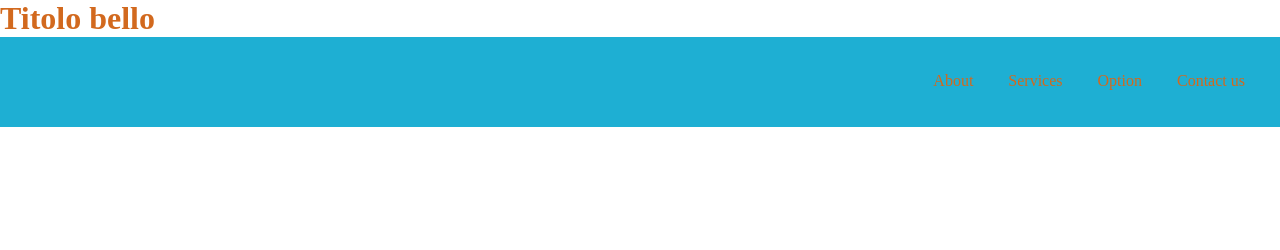
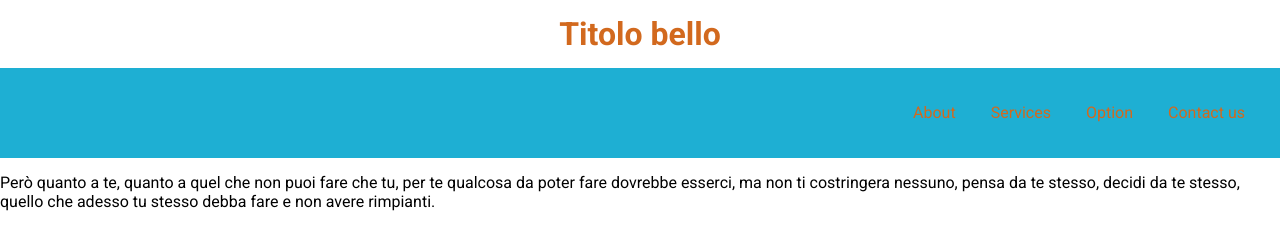
Before and after one commit to AlexAsole/html-sass-first, a website: page index.html in a window 1280 px wide. Drawn offline with Linux system fonts and the light colour scheme.

Commit message:
altre prove

```diff
--- a/index.html
+++ b/index.html
@@ -4,6 +4,8 @@
     <meta charset="UTF-8">
     <title>First SASS</title>
     <link rel='stylesheet' href='css/style.css'>
+    <link rel='preconnect' href='https://fonts.gstatic.com'>
+    <link href='https://fonts.googleapis.com/css2?family=Roboto:ital,wght@0,100;0,300;0,400;0,500;0,700;0,900;1,100;1,300;1,400;1,500;1,700;1,900&display=swap' rel='stylesheet'>
 </head>
 <body>
 
@@ -17,6 +19,9 @@
                 <li>Contact us</li>
             </ul>
         </div>
+        <div class="content">
+            Però quanto a te, quanto a quel che non puoi fare che tu, per te qualcosa da poter fare dovrebbe esserci, ma non ti costringera nessuno, pensa da te stesso, decidi da te stesso, quello che adesso tu stesso debba fare e non avere rimpianti.
+        </div>
     </div>
 
 </body>
--- a/scss/style.scss
+++ b/scss/style.scss
@@ -1,30 +1,37 @@
-$first : #d2691e;
-$second : #1eafd3;
+$firstColor : #d2691e;
+$secondColor : #1eafd3;
+$marginRegular: 15px;
 * {
     box-sizing: border-box;
     margin: 0;
     padding: 0;
 }
 .container {
-    width: 100vw;
-    height: 100vh;
+    display: flex;
+    flex-wrap: wrap;
+    justify-content: center;
+    font-family: roboto;
     .title {
-        color: $first;
+        color: $firstColor;
+        margin: $marginRegular;
     }
     .navbar {
         width: 100%;
         height: 90px;
-        background: $second;
+        background: $secondColor;
         &-list{
           display: flex;
           justify-content:flex-end;
           list-style: none;
           li {
               margin: 35px 35px 0 0;
-              color: $first;
+              color: $firstColor;
             }
-
-
         }
     }
+    .content {
+        width: 100%;
+        height: calc(100% - 90px);
+        margin-top: $marginRegular;
+    }
 }
```
Also changed, not shown: css/style.css.
